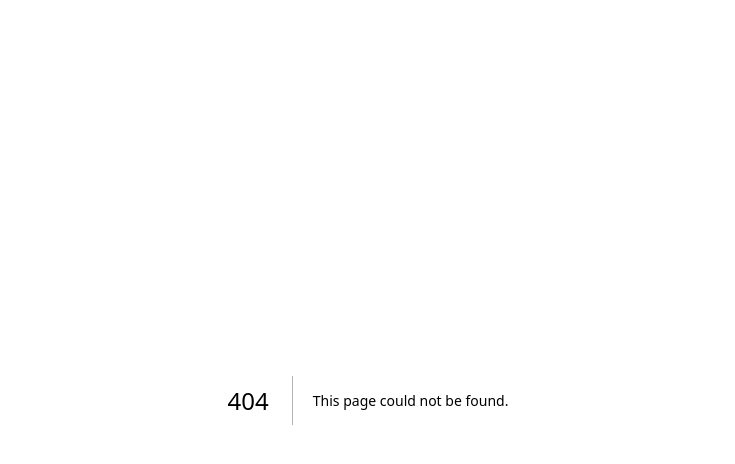
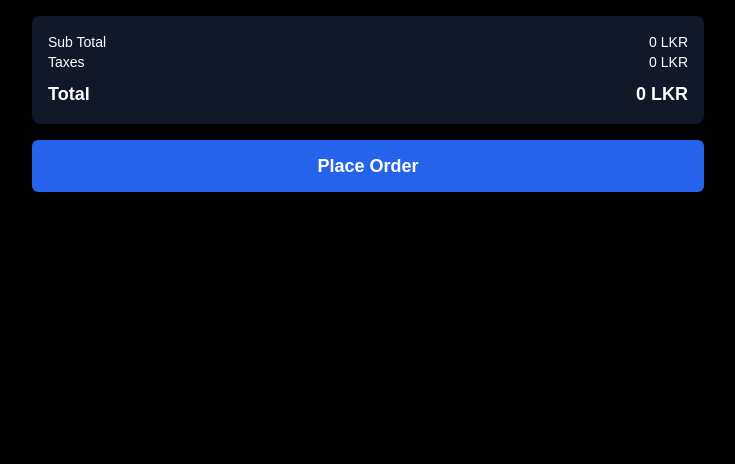
Before and after one commit to Exe-lk/food-ordering-menu, a Next.js app: page /menu/cart in a window 1280 px wide. Before the commit this address had no page. Shown: the top 464 px of the page, without its empty margins (272-1007 px from the left). Built offline with nearby package versions, Linux system fonts and the light colour scheme.

Commit message:
0.0.1
Added Cart Page

```diff
--- /dev/null
+++ b/app/menu/cart/page.tsx
@@ -0,0 +1,71 @@
+"use client"
+
+import { removeFromCart, RootState } from '@/redux/store';
+import React from 'react'
+import { FaTrashAlt } from 'react-icons/fa';
+import { useSelector } from 'react-redux';
+import { useDispatch } from 'react-redux'
+
+const CartPage = () => {
+    const dispatch = useDispatch();
+    const cartItems = useSelector((state:RootState) => state.cart.items);
+    const subTotal = cartItems.reduce((total,item) => total + item.price * item.quantity,0);
+    const taxes = Math.round(subTotal * 0.125);
+    const grandTotal = subTotal + taxes;
+
+    const handleRemove = (name:string, portion:string) =>{
+        dispatch(removeFromCart({name, portion}));
+    };
+
+  return (
+    <div className='bg-black min-h-screen text-white p-4'>
+        <div className='max-w-2xl mx-auto'>
+            {cartItems.map((item,index) => (
+                <div key={index} className='bg-gray-800 p-4 rounded-lg mb-4 flex justify-between items-center shadow-md'>
+                    <img
+                    src={item.image}
+                    alt={item.name}
+                    className='w-20 h-20 object-cover rounded'
+                    />
+                    <div className='flex-grow px-4'>
+                        <h3 className='font-bold'>{item.name}</h3>
+                        <p className='text-sm'>{item.portion}</p>
+                        <div className='flex items-center mt-2'>
+                            <button className='bg-gray-600 px-3 py-1 rounded-r text-white' onClick={() => {}}>
+                                -
+                            </button>
+                            <span className='px-3'>{item.quantity}</span>
+                            <button className='bg-gray-600 px-3 py-1 rounded-r text-white' onClick={() => {}}>
+                                +
+                            </button>
+                        </div>
+                    </div>
+                    <p className='text-lg font-bold'>{item.price * item.quantity} LKR</p>
+                    <button onClick={() => handleRemove(item.name, item.portion)} className='ml-4 bg-red-600 text-white'>
+                        <FaTrashAlt size={20}/>
+                    </button>
+                </div>
+            ))}
+            <div className='bg-gray-900 p-4 rounded-lg text-sm shadow-lg'>
+                <div className='flex justify-between'>
+                    <span>Sub Total</span>
+                    <span>{subTotal} LKR</span>
+                </div>
+                <div className='flex justify-between'>
+                    <span>Taxes</span>
+                    <span>{taxes} LKR</span>
+                </div>
+                <div className='flex justify-between text-lg font-bold mt-2'>
+                    <span>Total</span>
+                    <span>{grandTotal} LKR</span>
+                </div>
+            </div>
+            <button className='bg-blue-600 w-full py-3 text-center text-lg font-bold rounded-md mt-4'>
+                Place Order
+            </button>
+        </div>
+    </div>
+  )
+}
+
+export default CartPage
--- a/app/menu/home/_components/ProductCard.tsx
+++ b/app/menu/home/_components/ProductCard.tsx
@@ -39,6 +39,7 @@ const ProductCard = ({name, portions, image}:ProductCardProps) => {
                 <PortionPopUp
                 name={name}
                 portions={portions}
+                image={image}
                 onClose={() => setShowPopUp(false)}
                 />
             )}
--- a/app/menu/home/menu/_components/CartSection.tsx
+++ b/app/menu/home/menu/_components/CartSection.tsx
@@ -1,16 +1,20 @@
+"use client"
 import { RootState } from '@/redux/store'
 import React from 'react'
 import { useSelector } from 'react-redux'
+import { FaShoppingCart } from 'react-icons/fa'
+import { useRouter } from 'next/navigation'
 
 const CartSection = () => {
     const totalItems = useSelector((state: RootState) => state.cart.totalItems);
+    const router = useRouter();
 
     if(totalItems === 0) return null;
   return (
     <div className='fixed bottom-0 left-0 right-0 bg-red-800 text-white px-4 py-2 flex justify-between items-center shadow-lg'>
         <span>{totalItems} Item in Cart</span>
-        <button className='text-white px-4 rounded'>
-            View Cart &gt;
+        <button className='text-white px-4 rounded' onClick={() => router.push('/menu/cart')}>
+           <FaShoppingCart size={24}/>
         </button>
 
     </div>
--- a/app/menu/home/menu/_components/PortionPopUp.tsx
+++ b/app/menu/home/menu/_components/PortionPopUp.tsx
@@ -5,9 +5,10 @@ interface PortionPopUpProps {
     name: string;
     portions: {size: string; price:string}[];
     onClose:() => void;
+    image:string;
 }
 
-const PortionPopUp = ({name, portions, onClose}:PortionPopUpProps) => {
+const PortionPopUp = ({name, portions, image, onClose}:PortionPopUpProps) => {
     const [selectedPortion, setSelectedPortion] = useState("");
     const [quantity, setQuantity] = useState(1);
     const dispatch = useDispatch();
@@ -16,7 +17,13 @@ const PortionPopUp = ({name, portions, onClose}:PortionPopUpProps) => {
         if(selectedPortion){
             const price = portions.find((p) => p.size === selectedPortion)?.price || '0';
             dispatch(
-                addToCart({name, portion:selectedPortion, quantity, price: +price})
+                addToCart({
+                    name,
+                    portion:selectedPortion,
+                    quantity,
+                    price: +price,
+                    image
+                })
             );
             onClose();
         }else{
--- a/redux/store.ts
+++ b/redux/store.ts
@@ -2,11 +2,12 @@ import { configureStore, createSlice, PayloadAction } from "@reduxjs/toolkit";
 
 // Define the type for a cart item
 interface CartItem {
-  id?: string; // Optional in case you need unique IDs
+  id?: string;
   name: string;
   portion: string;
   quantity: number;
   price: number;
+  image:string;
 }
 
 const menuSlice = createSlice({
```
